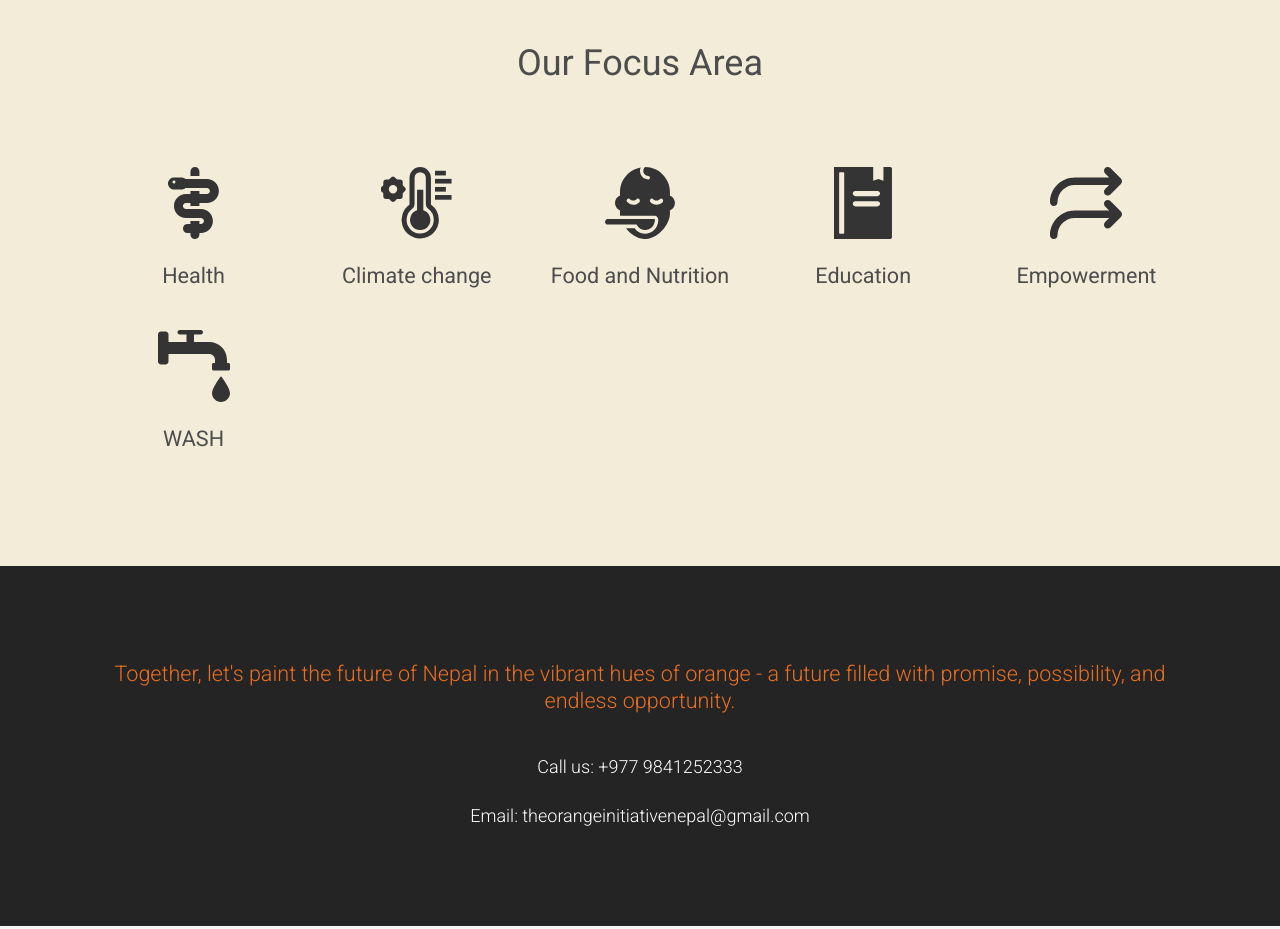
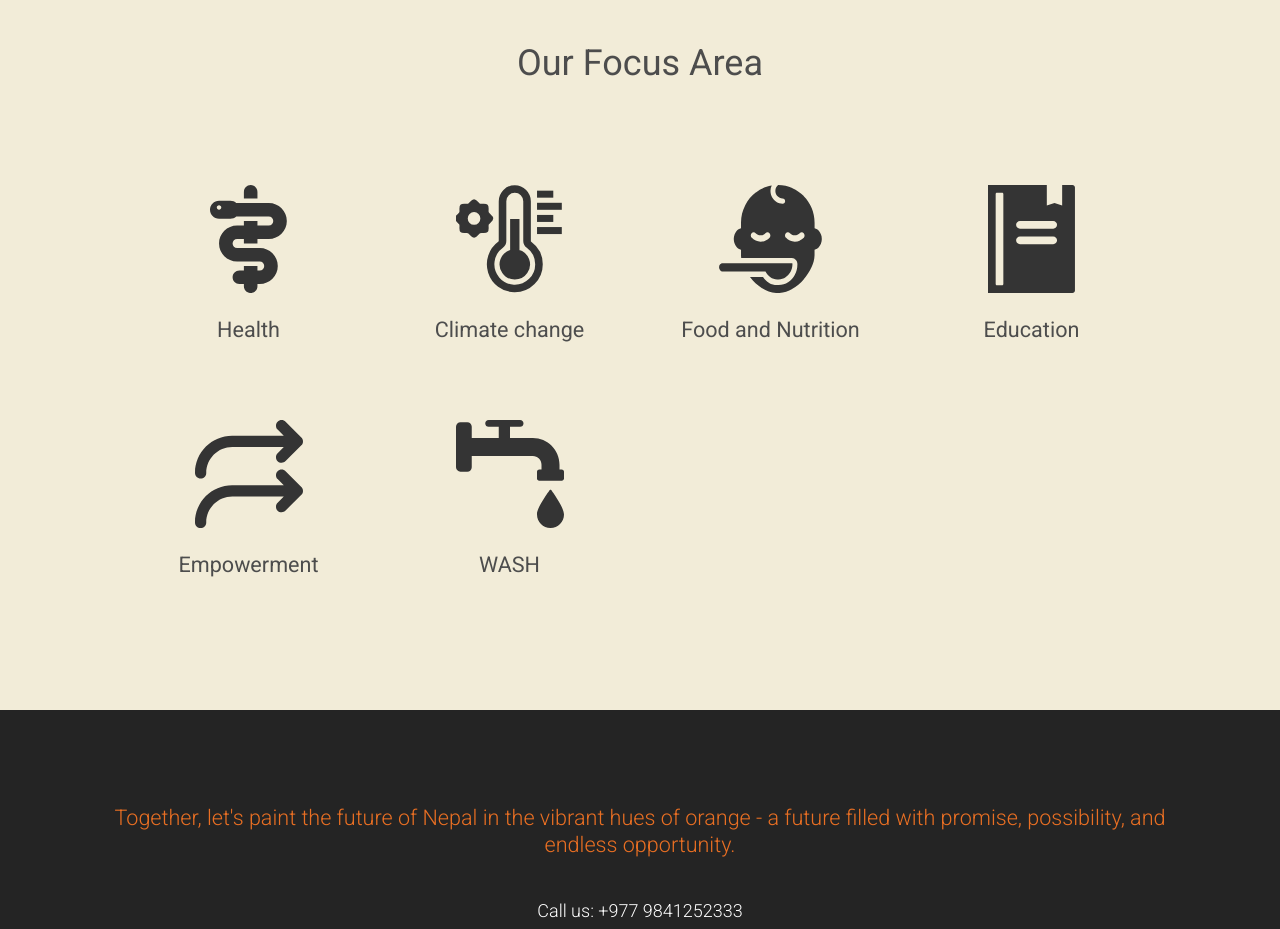
Before and after one commit to toggle-corp/orange-initiative-website, a plain HTML site: page index.html in a window 1280 px wide. Shown: the part 1660-2589 px from the top of the page. Drawn offline with nearby package versions, Linux system fonts and the light colour scheme.

Commit message:
Update styling for focus area
- Icrease icon size
- Add more spacing

```diff
--- a/styles.css
+++ b/styles.css
@@ -269,9 +269,10 @@ a:hover {
 
 .sector-list {
     display: grid;
+    align-items: center;
     grid-template-columns: repeat(auto-fit, minmax(10rem, 1fr));
-    gap: 2rem;
-    padding: 2rem 0;
+    gap: 4rem;
+    padding: 3rem;
 }
 
 .sector {
@@ -282,8 +283,8 @@ a:hover {
 }
 
 .sector-img {
-    width: 4rem;
-    height: 4rem;
+    width: 6rem;
+    height: 6rem;
     object-fit: contain;
     object-position: center center;
 }
```
